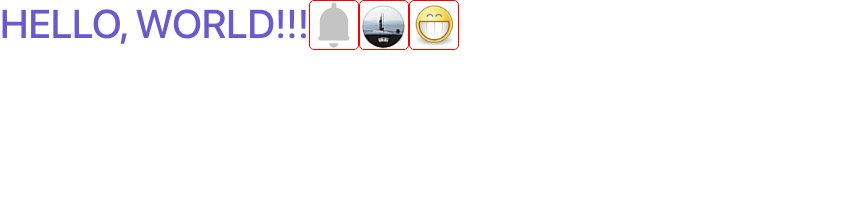
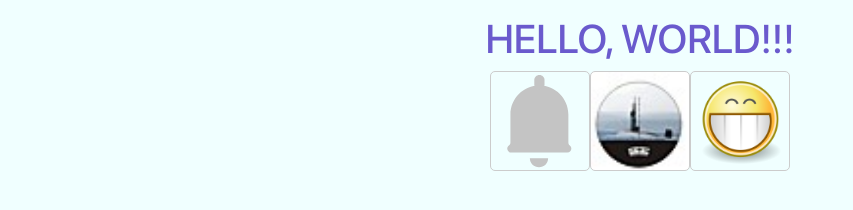
Before and after one commit to EvgenyLeukhin/webpack-html-sass, a website built with webpack: page src/index.html in a window 1280 px wide. Shown: the whole page, without its empty margins (0-853 px from the left). Built offline with nearby package versions, Linux system fonts and the light colour scheme.

Commit message:
Final fixes

```diff
--- a/src/index.html
+++ b/src/index.html
@@ -8,8 +8,11 @@
 </head>
 <body>
   <h1>HELLO, WORLD!!!</h1>
-  <div class="box bg-svg"></div>
-  <div class="box bg-jpeg"></div>
-  <img class="box" src="img/smile.png" alt="smile.png">
+
+  <div class="container">
+    <div class="box bg-svg"></div>
+    <div class="box bg-jpeg"></div>
+    <img class="box" src="img/smile.png" alt="smile.png">
+  </div>
 </body>
 </html>
--- a/src/main.js
+++ b/src/main.js
@@ -2,5 +2,5 @@ import './style.scss';
 
 // jQUERY //
 $(document).ready(() => {
-  $('body').addClass('active');
+  $('body').addClass('color');
 });
--- a/src/style.scss
+++ b/src/style.scss
@@ -12,18 +12,24 @@ body {
   color: $color;
   display: flex;
   font-weight: 600;
-  // flex-direction: column;
+  flex-direction: column;
+  align-items: center;
+  padding: 15px;
 
   &.color {
-    background: lightyellow;
+    background: azure;
   }
 }
 
+.container {
+  display: flex;
+}
+
 .box {
-  width: 50px;
-  height: 50px;
+  width: 100px;
+  height: 100px;
   display: block;
-  border: 1px solid red;
+  border: 1px solid #ccc;
   border-radius: 5px;
   background-size: contain;
   background-position: center;
--- a/webpack.prod.js
+++ b/webpack.prod.js
@@ -116,6 +116,7 @@ module.exports = {
     // add favicons
     new FaviconsWebpackPlugin({
       logo: './src/img/icons/favicon.png',
+      publicPath: '.',
       prefix: 'icons-[hash:8]/',
       statsFilename: 'iconstats-[hash:8].json',
       background: '#fff'
```
